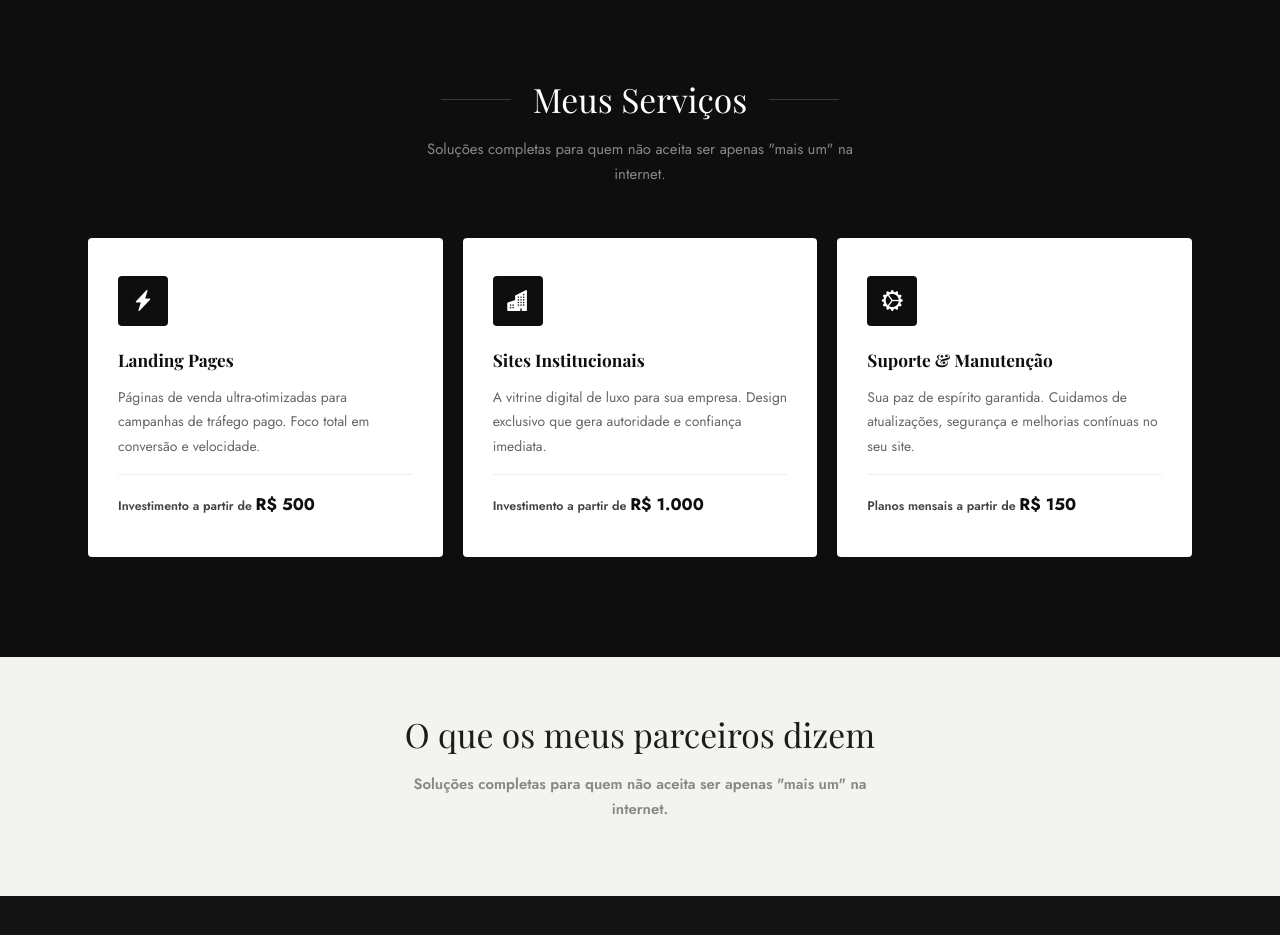
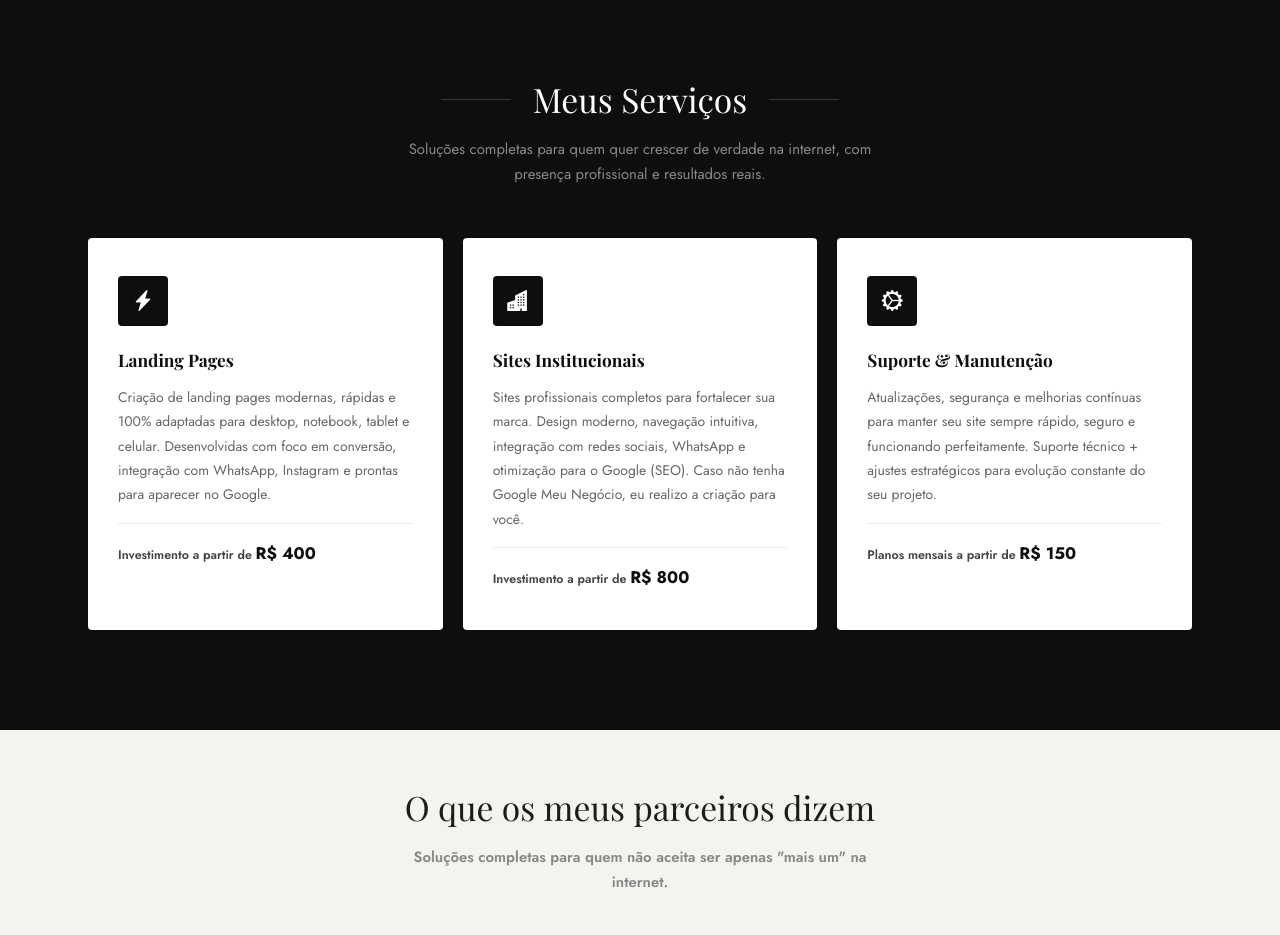
Before and after one commit to brunosilvamariano/brunomarianosilva, a plain HTML site: page index.html in a window 1280 px wide. Shown: the part 1540-2475 px from the top of the page. Drawn offline with nearby package versions, Linux system fonts and the light colour scheme; a script that the page names is missing; a web font is replaced by a local one.

Commit message:
add novidade serviços

```diff
--- a/index.html
+++ b/index.html
@@ -192,29 +192,48 @@
 
   <section id="services" class="svc">
     <div class="wrap">
+
       <div class="sh sh1" data-r>
         <h2>Meus Serviços</h2>
-        <p>Soluções completas para quem não aceita ser apenas "mais um" na internet.</p>
+        <p>Soluções completas para quem quer crescer de verdade na internet, com presença profissional e resultados reais.</p>
       </div>
+
       <div class="svc-g">
+
+        <!-- Landing Page -->
         <div class="svc-c" data-r data-d="1">
           <div class="svc-ico"><i class="bi bi-lightning-charge-fill"></i></div>
           <h3>Landing Pages</h3>
-          <p>Páginas de venda ultra-otimizadas para campanhas de tráfego pago. Foco total em conversão e velocidade.</p>
-          <div class="svc-price">Investimento a partir de <strong>R$ 500</strong></div>
+          <p>
+            Criação de landing pages modernas, rápidas e 100% adaptadas para desktop, notebook, tablet e celular.
+            Desenvolvidas com foco em conversão, integração com WhatsApp, Instagram e prontas para aparecer no Google.
+          </p>
+          <div class="svc-price">Investimento a partir de <strong>R$ 400</strong></div>
         </div>
+
+        <!-- Site Institucional -->
         <div class="svc-c" data-r data-d="2">
           <div class="svc-ico"><i class="bi bi-buildings-fill"></i></div>
           <h3>Sites Institucionais</h3>
-          <p>A vitrine digital de luxo para sua empresa. Design exclusivo que gera autoridade e confiança imediata.</p>
-          <div class="svc-price">Investimento a partir de <strong>R$ 1.000</strong></div>
+          <p>
+            Sites profissionais completos para fortalecer sua marca. Design moderno, navegação intuitiva,
+            integração com redes sociais, WhatsApp e otimização para o Google (SEO).
+            Caso não tenha Google Meu Negócio, eu realizo a criação para você.
+          </p>
+          <div class="svc-price">Investimento a partir de <strong>R$ 800</strong></div>
         </div>
+
+        <!-- Suporte -->
         <div class="svc-c" data-r data-d="3">
           <div class="svc-ico"><i class="bi bi-gear-wide-connected"></i></div>
           <h3>Suporte &amp; Manutenção</h3>
-          <p>Sua paz de espírito garantida. Cuidamos de atualizações, segurança e melhorias contínuas no seu site.</p>
+          <p>
+            Atualizações, segurança e melhorias contínuas para manter seu site sempre rápido, seguro e funcionando perfeitamente.
+            Suporte técnico + ajustes estratégicos para evolução constante do seu projeto.
+          </p>
           <div class="svc-price">Planos mensais a partir de <strong>R$ 150</strong></div>
         </div>
+
       </div>
     </div>
   </section>
@@ -235,7 +254,7 @@
       </div>
 
     </div>
-</section>
+  </section>
 
 <script src="https://widget.taggbox.com/embed.min.js"></script>
 
```
